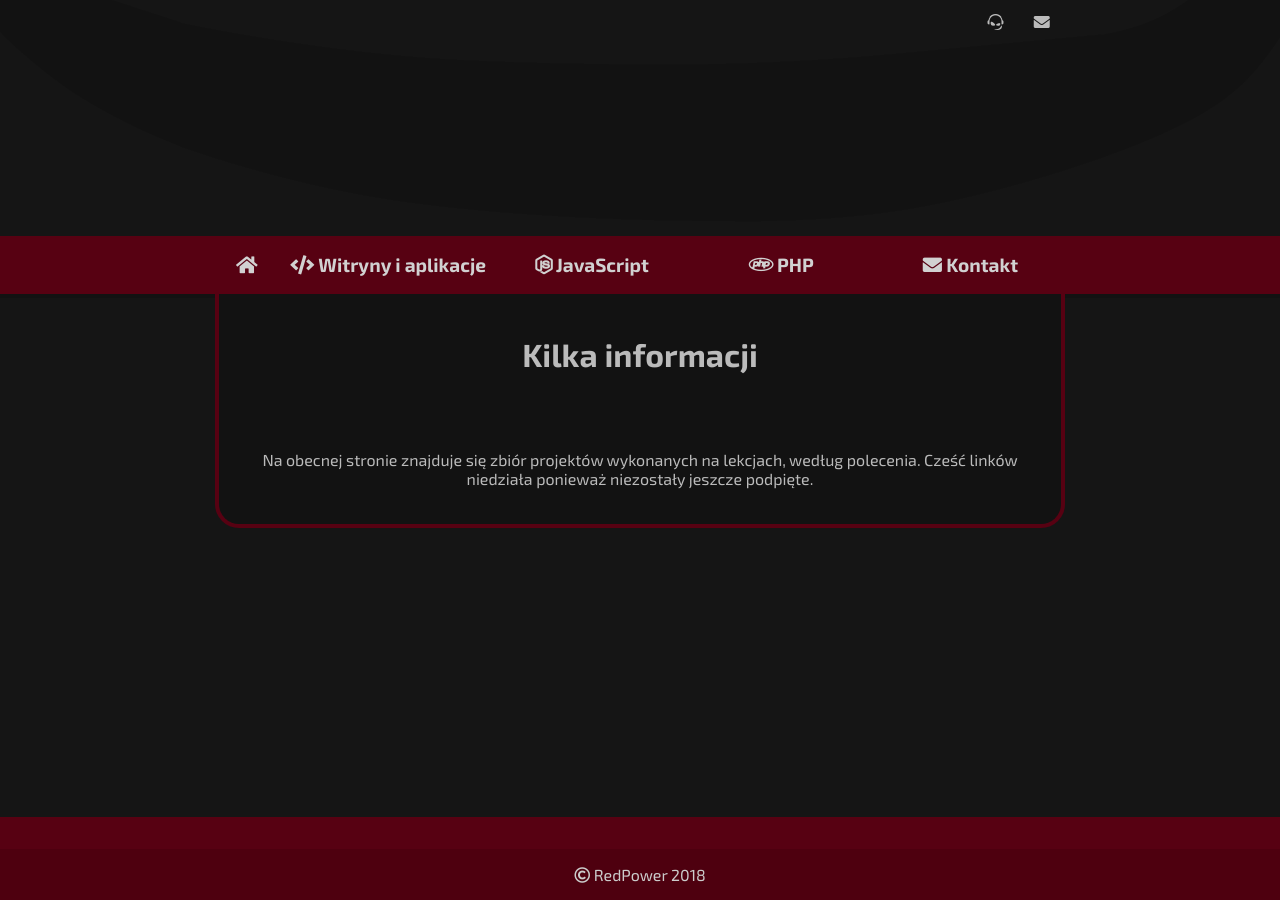
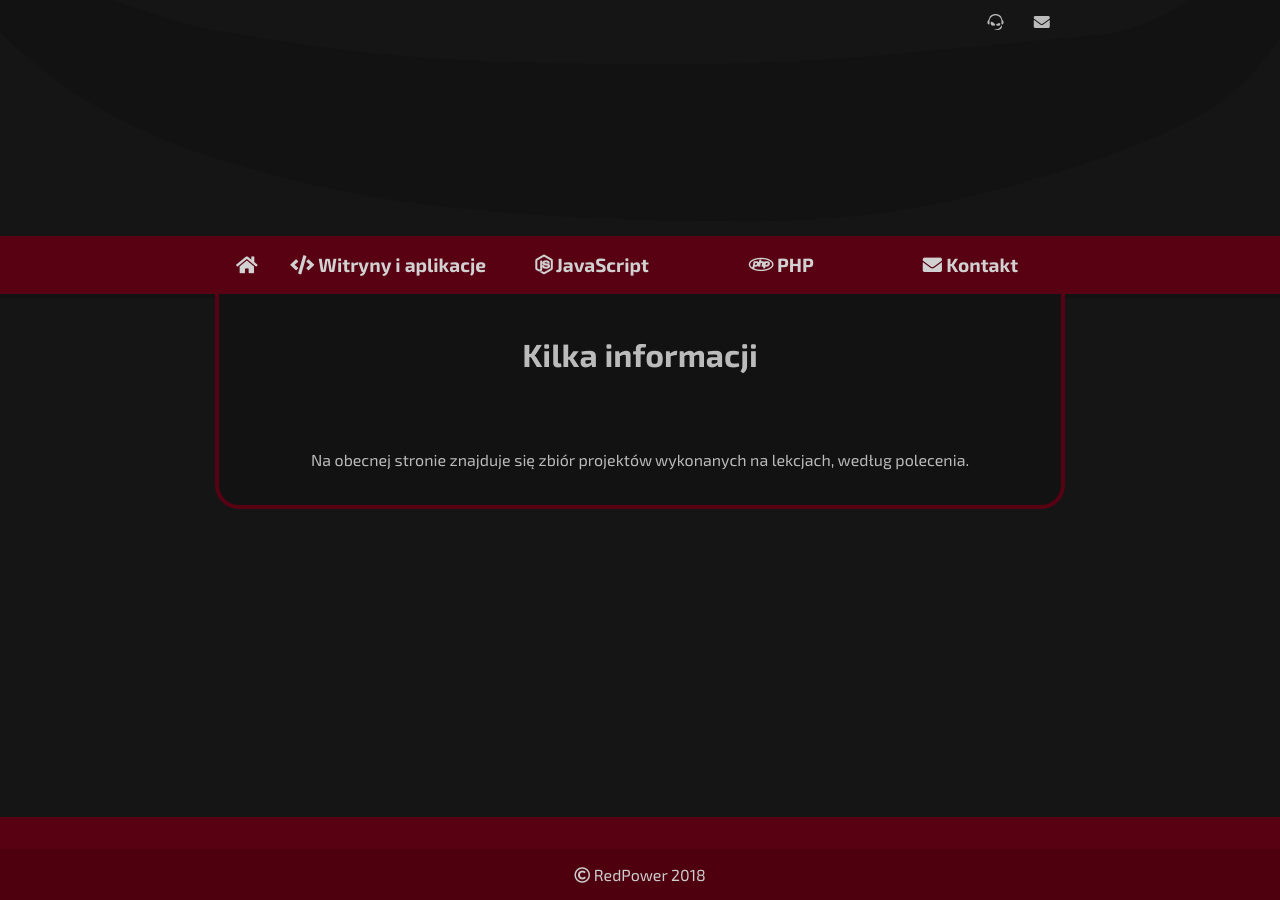
Before and after one commit to scooredmars/strona, a Jekyll site: the page built from pages/index.html, in a window 1280 px wide. Built offline with Jekyll 4.4.1, drawn with Linux system fonts in a browser that asks for light colours; nearby versions of some CDN libraries.

Commit message:
blad interpun

```diff
--- a/pages/index.html
+++ b/pages/index.html
@@ -10,7 +10,7 @@ permalink: /
 
 <div class="content">
 		<div class="info">
-	<p>Na obecnej stronie znajduje się zbiór projektów wykonanych na lekcjach, według polecenia. Cześć linków niedziała ponieważ niezostały jeszcze podpięte.
+	<p>Na obecnej stronie znajduje się zbiór projektów wykonanych na lekcjach, według polecenia.
 	</p>
 		</div>
 </div>
```
